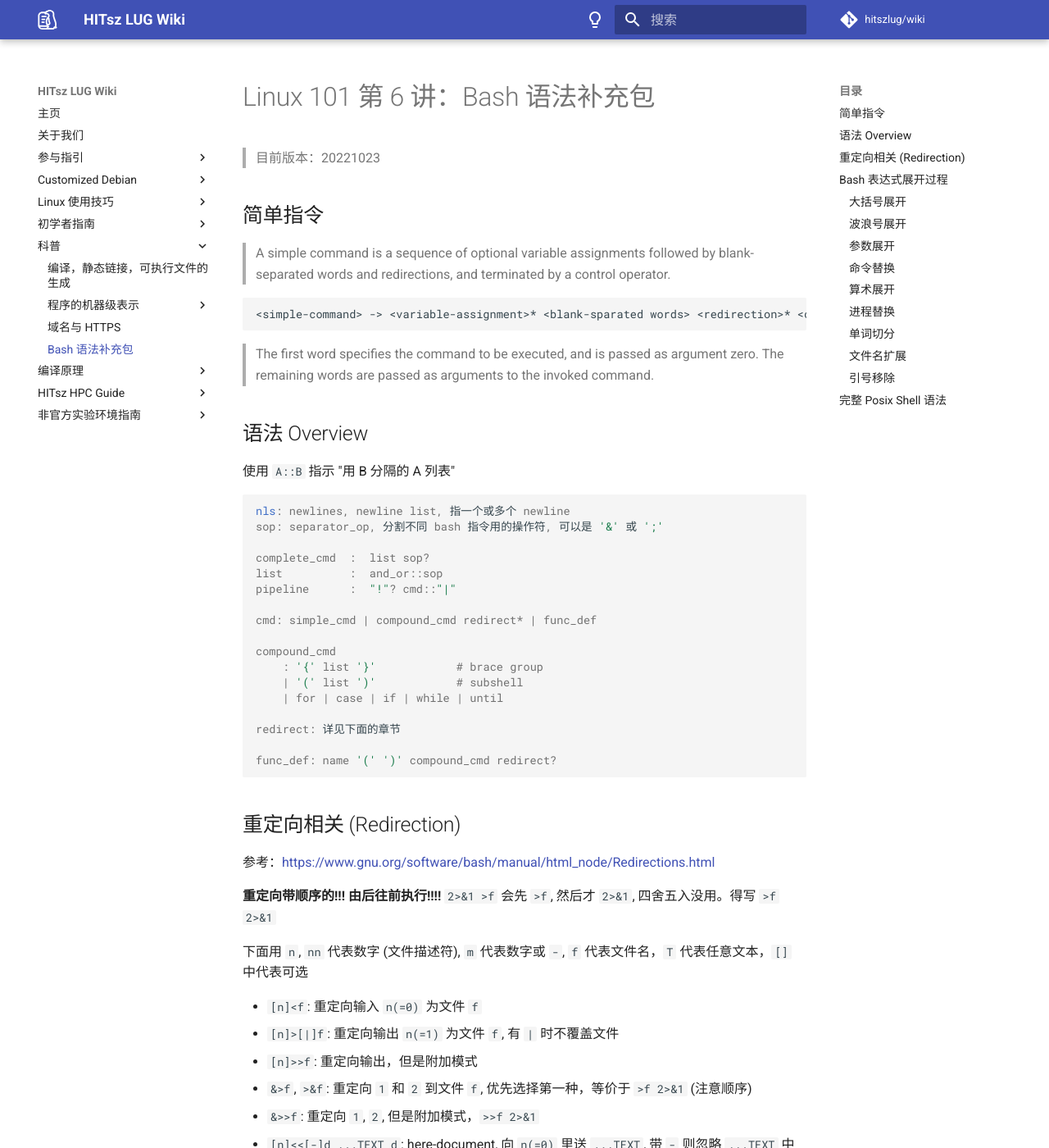
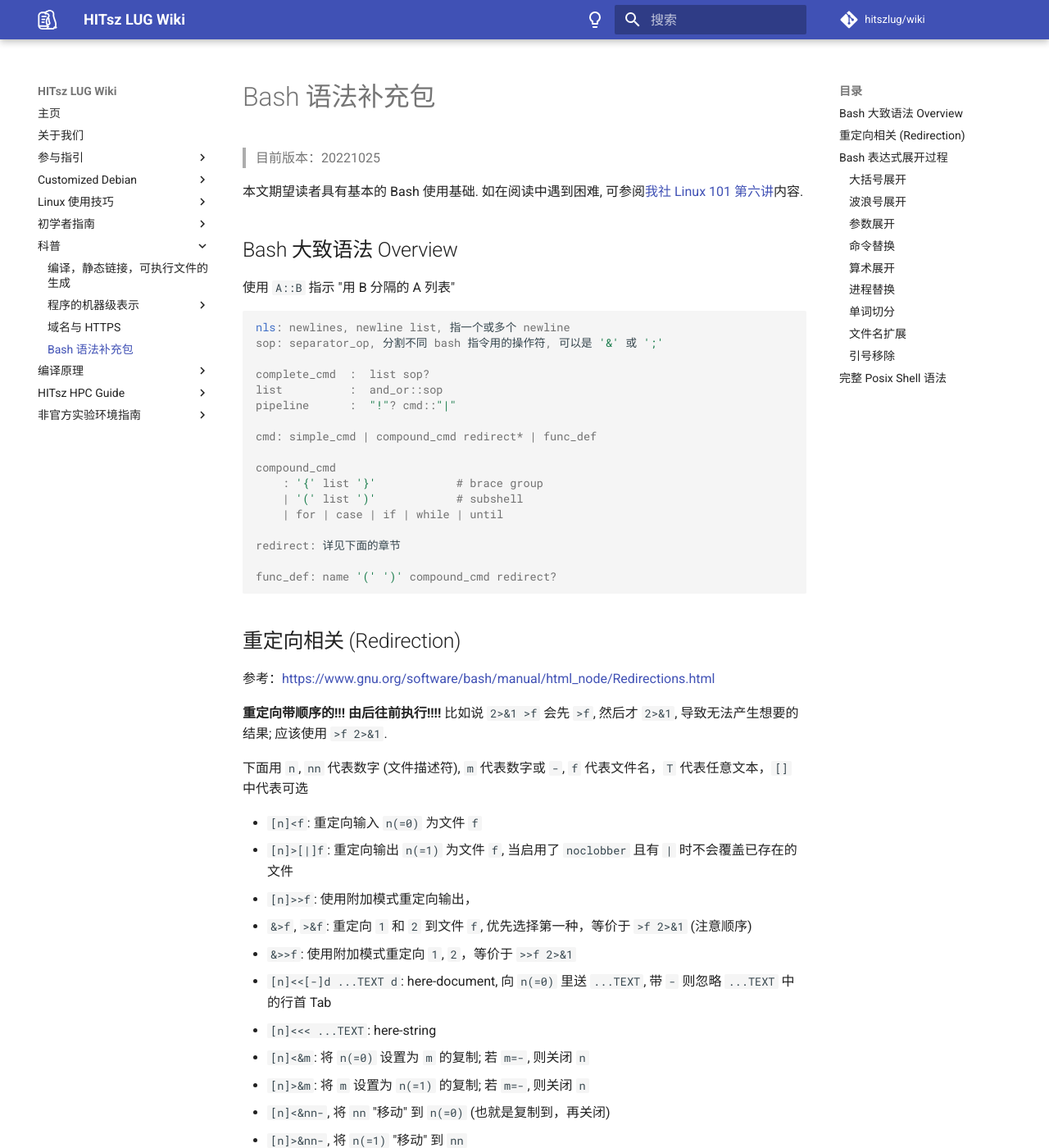
Before and after one commit to hitszosa/wiki, an MkDocs documentation site: the page built from docs/popular-science/bash-dlc.md, in a window 1280 px wide and 1400 px high. Shown: the whole window at 82% size. Built offline with MkDocs 1.6.1 and Material for MkDocs 9.7.7, drawn with Linux system fonts in a browser that asks for light colours; comment, search, counter and statistics services are not loaded; some of the changed text lies outside the part shown.

Commit message:
change: adjust according PR

````diff
--- a/docs/popular-science/bash-dlc.md
+++ b/docs/popular-science/bash-dlc.md
@@ -1,18 +1,10 @@
-# Linux 101 第 6 讲：Bash 语法补充包
+# Bash 语法补充包
 
-> 目前版本：20221023
+> 目前版本：20221025
 
-## 简单指令
+本文期望读者具有基本的 Bash 使用基础. 如在阅读中遇到困难, 可参阅[我社 Linux 101 第六讲]()内容.
 
-> A simple command is a sequence of optional variable assignments followed by blank-separated words and redirections, and terminated by a control operator.
-
-```
-<simple-command> -> <variable-assignment>* <blank-sparated words> <redirection>* <control-operator>
-```
-
-> The first word specifies the command to be executed, and is passed as argument zero. The remaining words are passed as arguments to the invoked command.
-
-## 语法 Overview
+## Bash 大致语法 Overview
 
 使用 `A::B` 指示 "用 B 分隔的 A 列表"
 
@@ -40,15 +32,15 @@ func_def: name '(' ')' compound_cmd redirect?
 
 参考：<https://www.gnu.org/software/bash/manual/html_node/Redirections.html>
 
-**重定向带顺序的!!! 由后往前执行!!!!** `2>&1 >f` 会先 `>f`, 然后才 `2>&1`, 四舍五入没用。得写 `>f 2>&1`
+**重定向带顺序的!!! 由后往前执行!!!!** 比如说 `2>&1 >f` 会先 `>f`, 然后才 `2>&1`, 导致无法产生想要的结果; 应该使用 `>f 2>&1`.
 
 下面用 `n`, `nn` 代表数字 (文件描述符), `m` 代表数字或 `-`, `f` 代表文件名，`T` 代表任意文本，`[]` 中代表可选
 
 - `[n]<f`: 重定向输入 `n(=0)` 为文件 `f`
-- `[n]>[|]f`: 重定向输出 `n(=1)` 为文件 `f`, 有 `|` 时不覆盖文件
-- `[n]>>f`: 重定向输出，但是附加模式
+- `[n]>[|]f`: 重定向输出 `n(=1)` 为文件 `f`, 当启用了 `noclobber` 且有 `|` 时不会覆盖已存在的文件
+- `[n]>>f`: 使用附加模式重定向输出，
 - `&>f`, `>&f`: 重定向 `1` 和 `2` 到文件 `f`, 优先选择第一种，等价于 `>f 2>&1` (注意顺序)
-- `&>>f`: 重定向 `1`, `2`, 但是附加模式，`>>f 2>&1`
+- `&>>f`: 使用附加模式重定向 `1`, `2`，等价于 `>>f 2>&1`
 - `[n]<<[-]d ...TEXT d`: here-document, 向 `n(=0)` 里送 `...TEXT`, 带 `-` 则忽略 `...TEXT` 中的行首 Tab
 - `[n]<<< ...TEXT`: here-string
 - `[n]<&m`: 将 `n(=0)` 设置为 `m` 的复制; 若 `m=-`, 则关闭 `n`
@@ -56,9 +48,19 @@ func_def: name '(' ')' compound_cmd redirect?
 - `[n]<&nn-`, 将 `nn` "移动" 到 `n(=0)` (也就是复制到，再关闭)
 - `[n]>&nn-`, 将 `n(=1)` "移动" 到 `nn`
 
+`noclobber` 可以通过如下方法启用:
+
+```bash
+set -o noclobber
+echo Hello > file
+echo Hello >| file # fail
+```
+
 一些特殊的文件：
 
-- `/dev/fd/n`: 文件描述符 `n`
+- `/dev/null`: 空文件, 可以 "吞噬" 任何输入, 一般用于丢弃输出
+- `/dev/random`: 输出随机值的文件
+- `/dev/fd/n`: 文件描述符 `n` 代表的文件
 - `/dev/stdin`, `/dev/stdout`, `/dev/stderr`
 - `/dev/tcp/host/port`: 建立 TCP 链接
 - `/dev/udp/host/port`: 建立 UDP 链接
@@ -84,13 +86,14 @@ func_def: name '(' ')' compound_cmd redirect?
 类似文件名展开，但是文件名展开要求文件存在，而大括号展开不需要。
 
 ```bash
-$ echo a{d, c, b}e
+# 注意大括号展开的逗号后面不能加空格, 否则会失败
+$ echo a{d,c,b}e
 ade ace abe
 ```
 
 大括号内还可以写数字/字符+增长, 比如 `{x..y[..incr]}`
 
-大括号展开是严格 "词法" 的，它不会对任何特殊字符作出 "反应", 包括大括号自己 (
+大括号展开是严格 "词法" 的，它不会对任何特殊字符作出 "反应", 包括大括号自己:
 
 ```bash
 chown root /usr/{ucb/{ex,edit},lib/{ex?.?*,how_ex}}
@@ -98,13 +101,13 @@ chown root /usr/{ucb/{ex,edit},lib/{ex?.?*,how_ex}}
 
 ### 波浪号展开
 
-> 快速访问[目录栈](https://www.gnu.org/software/bash/manual/html_node/The-Directory-Stack.html)与 HOME
+> 快速访问[目录栈](https://www.gnu.org/software/bash/manual/html_node/The-Directory-Stack.html)与 `HOME`
 
 - `~`: `$HOME`
 - `~/foo`: `$HOME/foo`
 - `~fred/foo`: fred 的 HOME 下的 foo 文件夹
 - `~+/foo`: `$PWD/foo`
-- `~-/foo`: `${OLDPWD-'~-'}/foo`, 但是看起来好像跟 `$OLDPWD/foo` 没什么不同，可能那个大括号是删掉斜杠的
+- `~-/foo`: `${OLDPWD-'~-'}/foo`, 但是展开结果与 `$OLDPWD/foo` 很类似，推测大括号是用于删除可能的末尾斜杠的
 - `~N`, `~+N`: `dirs +N`, 其实 `~+` 也可以看作 `N=0` 的情况
 - `~-N`: `dirs -N`, 其实 `~-` 也可以看作 `N=1` 的情况
 
@@ -115,19 +118,19 @@ chown root /usr/{ucb/{ex,edit},lib/{ex?.?*,how_ex}}
 - `${p:=default}`: 空的时候不但用默认值代替，还会赋值
 - `${p:?prompt}`: 空的时候往 stderr 打 prompt
 - `${p:+prompt}`: 不空的时候往 stderr 打 prompt
-- `${p:offset}`, `${p:offset:length}`: 切片，从 `[offset, offset + lenght)`, 从 0 开始，负数反之。负数 offset 负号前要打空格，否则会跟 `:-` 冲突。如果 p 是 `@` 或是 `*`, 那么这个切片对位置参数数组做切片
+- `${p:offset}`, `${p:offset:length}`: 切片，从 `[offset, offset + lenght)`, 从 0 开始，负数反之。负数 offset 负号前要打空格，否则会跟 `:-` 冲突。如果 p 是 `@` 或是 `*`, 那么对位置参数数组做切片
 - `${#p}`: 获得 p 展开后的字符长度
 - `${p@op}`: 对 p 展开后做一些变换：
     - `U`: 转全大写
     - `u`: 转首字母大写
     - `L`: 转全小写
     - `Q`: 转成 "quoted" 的形式, 即还可以被 input 读回去的形式
-    - `E`: 展开后带一些反斜杠转义, 使结果成为有效的变量名, 可以丢进 `$'...'`
+    - `E`: 展开后带一些反斜杠转义, 使结果成为有效的变量名, 可以被用于 `$'...'`
     - `P`: 展开后, 使结果成为有效的 Prompt
     - `A`: 展开成 `p=$p` 的格式
-    - `K`: 跟 `A` 差不多, 但是对数组会展开成键值对赋值的形式
+    - `K`: 与 `A` 类似, 但是对数组会展开成键值对赋值的形式
     - `a`: 展开成 p 的属性
-    - `k`: 跟 `K` 差不多, 但是展开后的东西会过一边单词切分
+    - `k`: 与 `K` 类似, 但是展开后的东西会过一边单词切分
 
 还有一堆跟[模式匹配](https://www.gnu.org/software/bash/manual/html_node/Pattern-Matching.html)有关的变量展开，标志是大括号里有 `#%/^,` 的
 
@@ -141,11 +144,12 @@ chown root /usr/{ucb/{ex,edit},lib/{ex?.?*,how_ex}}
 
 ### 进程替换
 - `<(cmd-list)`: 执行 `cmd-list`, 其输出会被写入到某个文件里，然后这个文件的路径被当成展开结果
-- `>(cmd-list)`: 会被展开成一个文件路径，然后往该路径里的任何写入会被当成 cmd-list 的标准输入
+- `>(cmd-list)`: 会被展开成一个文件路径，然后往该路径里的任何写入会被当成 `cmd-list` 的标准输入
 
 参考：[SO](https://unix.stackexchange.com/a/27346/546053)
 
 常见使用：
+
 ```bash
 # 这样不行, 因为 bash 的 stdin 是读给脚本当 stdin 的, 不是用来读脚本的
 curl -o - http://example.com/script.sh | bash
@@ -162,7 +166,7 @@ bash <(curl -o - http://example.com/script.sh)
 ```
 
 ### 单词切分
-将 `$IFS` 当作单词切分的分隔符，然后切之。需要注意的是，如果没有进行过扩展，那么单词切分也不会被进行。
+将环境变量 `IFS` 当作单词切分的分隔符，然后对新扩展的任何内容进行切分。需要注意的是，如果没有进行过扩展，那么单词切分也不会被进行。
 
 > When a quoted null argument appears as part of a word whose expansion is non-null, the null argument is removed.
 
````
